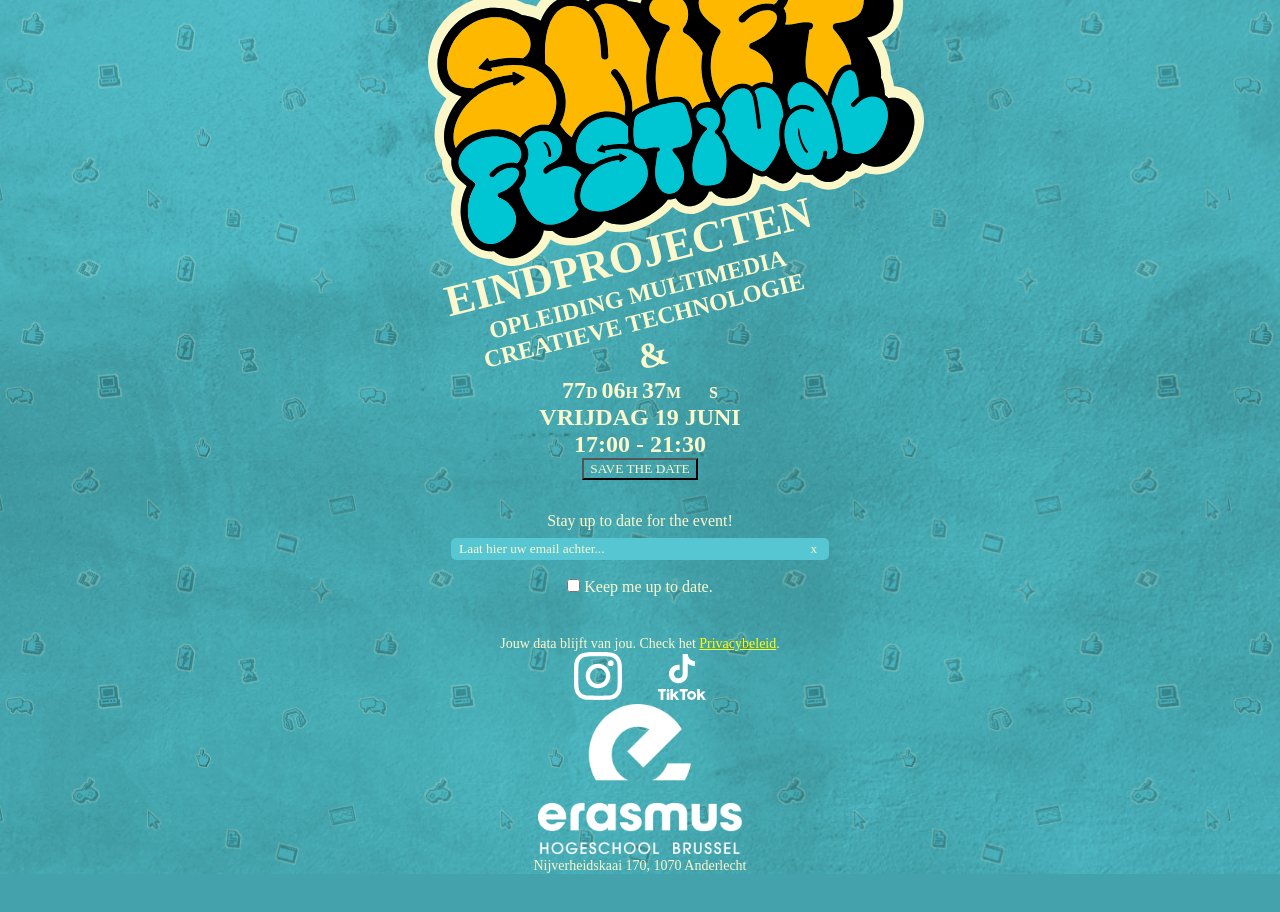
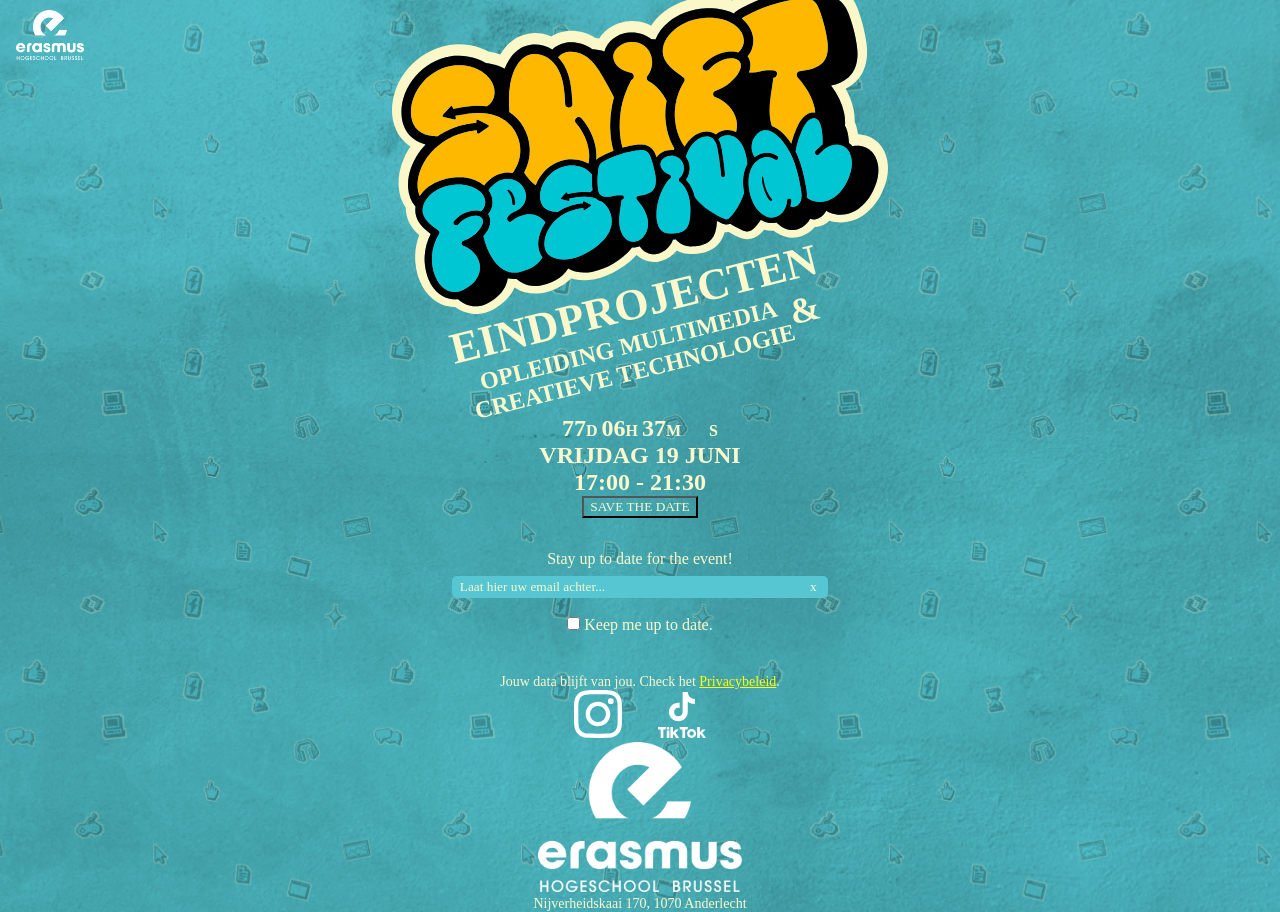
Before and after one commit to lolpowerluke/SHIFT-2026, a PHP site: page /pages/countdown/ in a window 1280 px wide. Before the commit the page ends 874 px from the top, so only its background shows below. Run offline with PHP 8.4, Linux system fonts and the light colour scheme; some web fonts are replaced.

Commit message:
style: enhance layout and spacing for countdown page

```diff
--- a/Frontend/pages/countdown/index.css
+++ b/Frontend/pages/countdown/index.css
@@ -82,5 +82,31 @@ input::placeholder {
 }
 
 .rotatedText {
+	display: flex;
+	flex-direction: column;
+	align-items: center;
+	text-align: center;
+}
+
+.heroText {
+	display: flex;
+	flex-direction: row;
+}
+
+.bsWrapper {
+	height: max-content;
+	margin-bottom: var(--spacing-s);
 	transform: rotate(-14deg);
 }
+
+/* todo: standardise distances, use vars */
+.topLeft {
+	position: absolute;
+	top: 10px;
+	left: 16px;
+	height: 50px;
+}
+
+.topSpacer {
+	margin-top: var(--spacing-top);
+}
--- a/Frontend/pages/countdown/index.html
+++ b/Frontend/pages/countdown/index.html
@@ -24,17 +24,21 @@
 		<title>Shift - countdown</title>
 	</head>
 	<body>
-		<div class="wrap">
+		<img src="../../ehb_wit.png" fetchpriority="high" class="topLeft" />
+		<div class="wrap topSpacer">
 			<div>
-				<img src="../../ehb_wit.png" height="50" fetchpriority="high" />
 				<img src="../../assets/shift_logo.svg" id="heroLogo" />
-				<div class="heroText rotatedText">
+				<div class="bsWrapper">
+					<div class="rotatedText">
 						<h1>Eindprojecten</h1>
+						<div class="heroText">
 							<h3>
 								OPLEIDING MULTIMEDIA<br />
 								CREATIEVE TECHNOLOGIE
 							</h3>
 							<h2>&</h2>
+						</div>
+					</div>
 				</div>
 				<span id="timer" class="hidden"
 					><span id="days">10</span>D <span id="hours">00</span>H
--- a/Frontend/src/css/cssComponents/vars/distances.css
+++ b/Frontend/src/css/cssComponents/vars/distances.css
@@ -1,6 +1,9 @@
 /* use recognisable names. Start with the main purpose of the var (spacing/gap for example) followed by a descriptor (relative size of the distance like s/m/l for example) */
 :root {
 	--spacing-xs: 1rem;
+	--spacing-s: 2rem;
+
+	--spacing-top: 3rem;
 }
 
 /*
```
Lines whose indentation alone changed are shown as unchanged.
